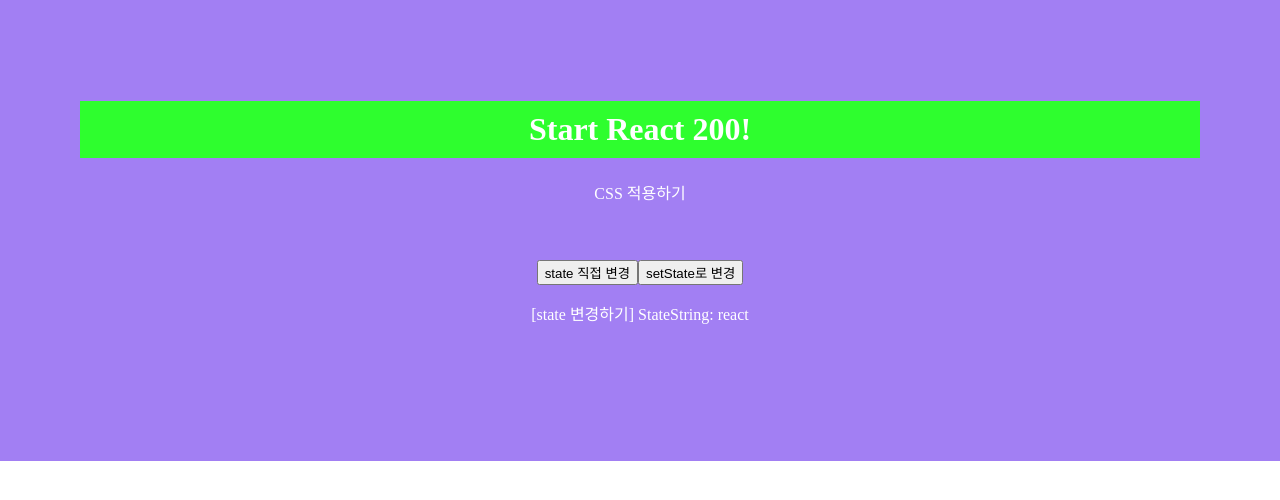
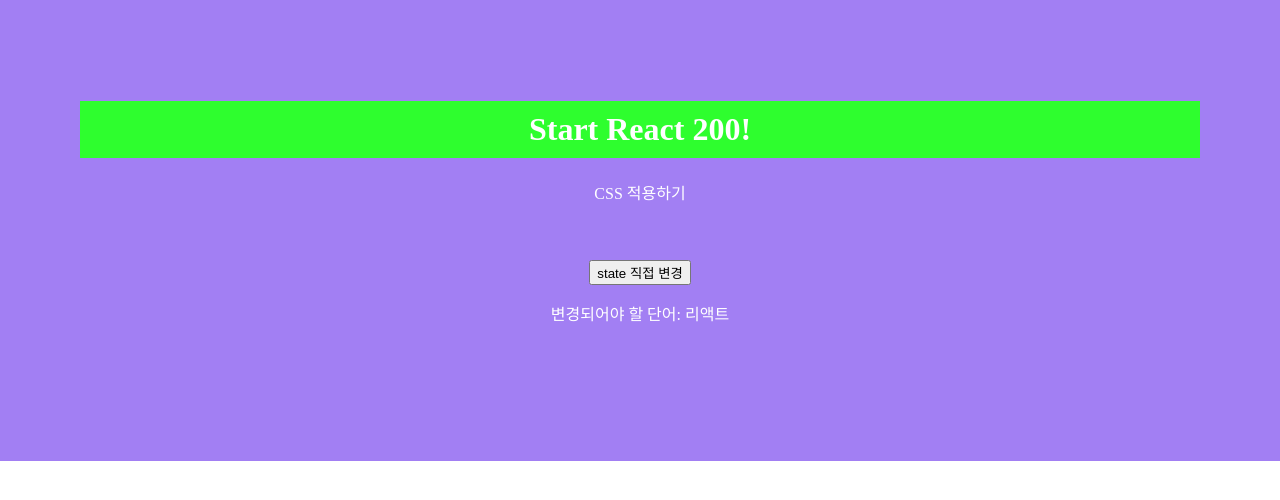
Before and after one commit to hamsuper/react200, a React (Create React App) app in the folder client/: page / in a window 1280 px wide. Shown: the top 500 px of the page. Built offline with nearby package versions, Linux system fonts and the light colour scheme.

Commit message:
[20220620] 026 state를 직접 변경한 후 forceUpdate() 함수 사용하기

```diff
--- a/client/src/App.js
+++ b/client/src/App.js
@@ -1,12 +1,12 @@
 import './App.css';
-import R025_SetState from './R025_SetState';
+import R026_ForceUpdate from './R026_ForceUpdate';
 
 function App() {
   return (
 		<div>
 			<h1>Start React 200!</h1>
 			<p>CSS 적용하기</p>
-			<R025_SetState />
+			<R026_ForceUpdate />
 		</div>
   );
 }
--- /dev/null
+++ b/client/src/R026_ForceUpdate.js
@@ -0,0 +1,23 @@
+import React, { Component } from 'react'
+
+export default class R026_ForceUpdate extends Component {
+  constructor(props) {
+    super(props);
+    this.state = {
+      stateChange : '리액트',
+    }
+  }
+
+  change () {
+    this.state.stateChange = 'react';
+    this.forceUpdate();
+  }
+  render() {
+    return (
+      <div>
+        <button type="button" onClick={(e) => this.change(e)}>state 직접 변경</button>
+        <p>변경되어야 할 단어: {this.state.stateChange}</p>
+      </div>
+    )
+  }
+}
```
